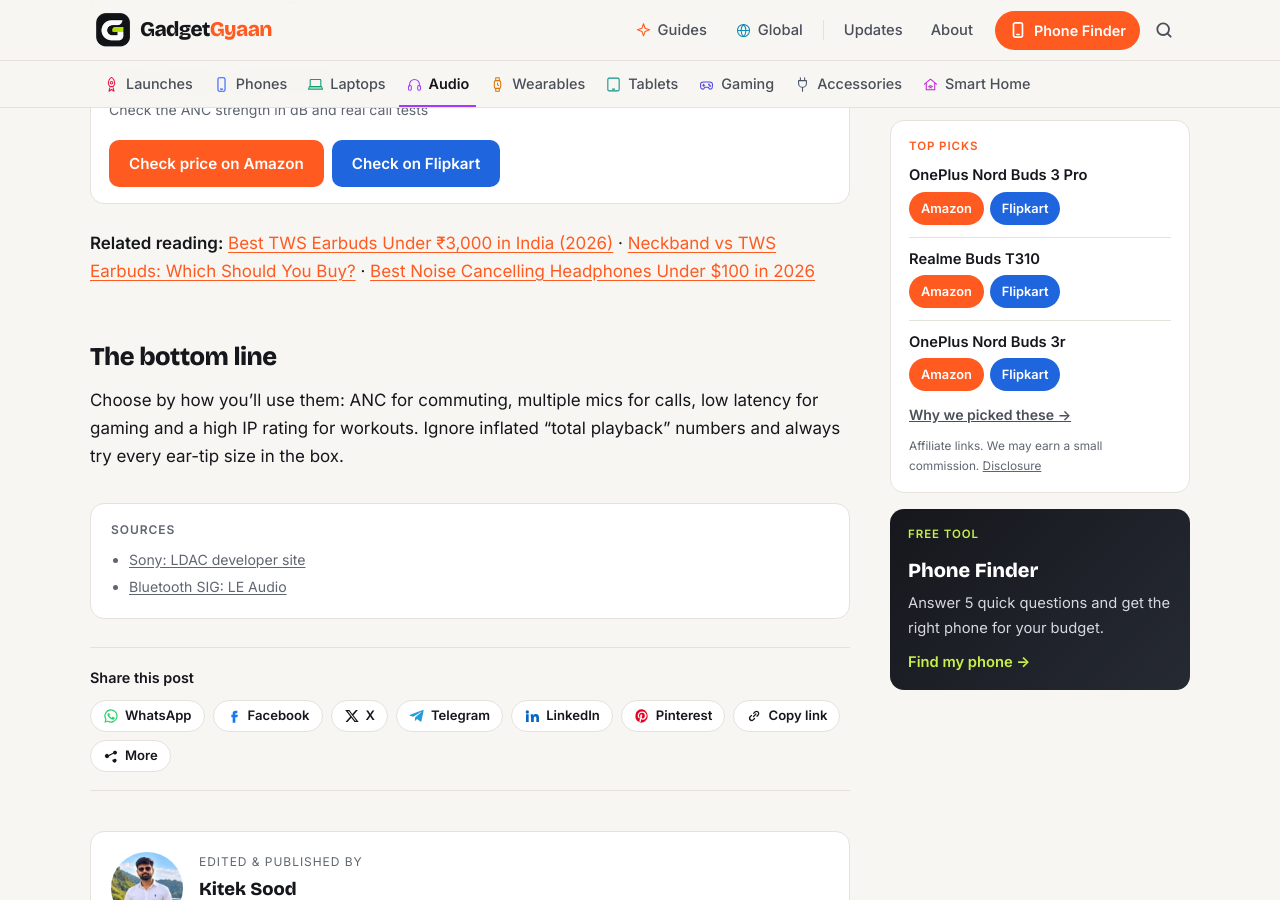
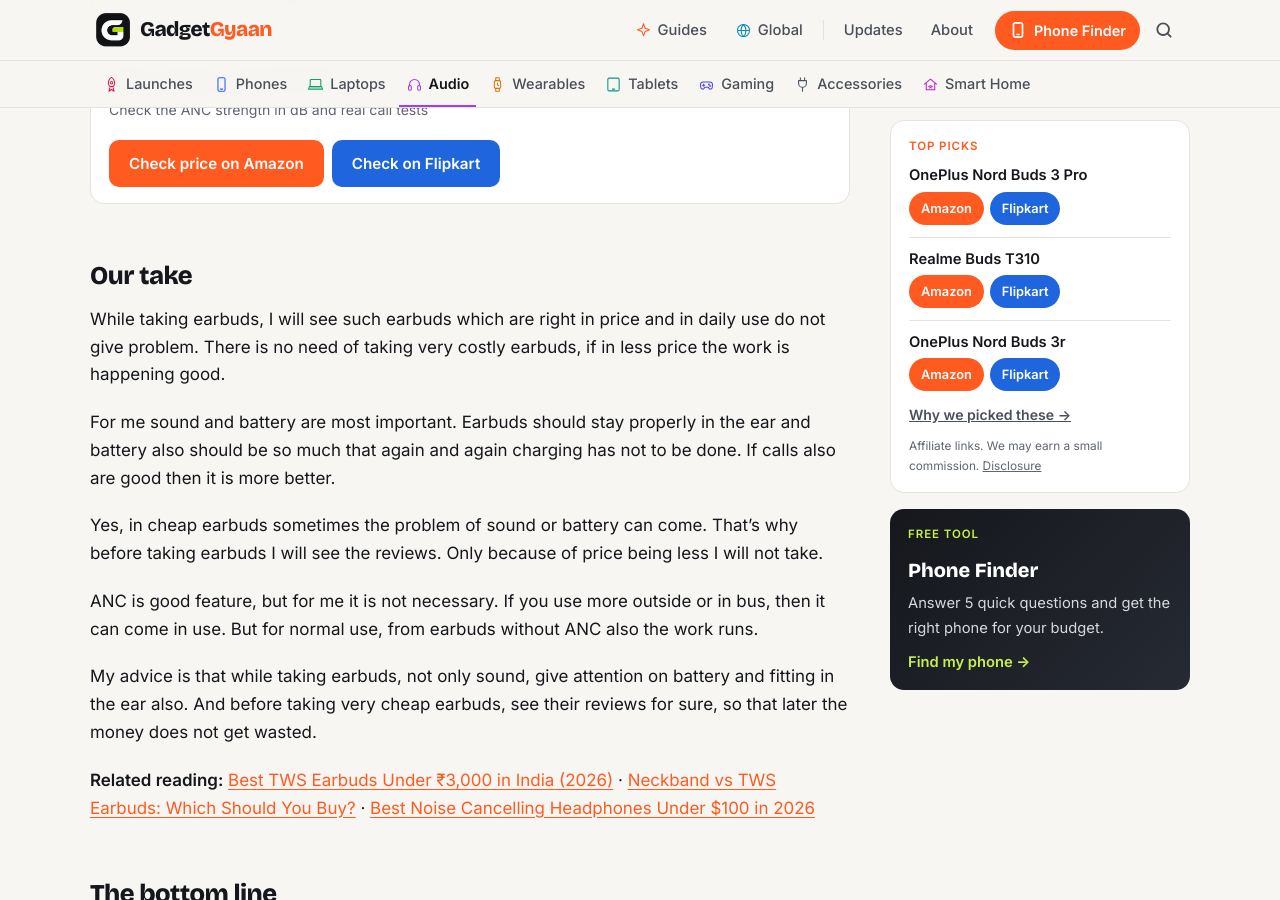
Before and after one commit to kiteksood167/kiteksood167.github.io, a Jekyll site: the page built from _posts/2026-10-18-tws-earbuds-buying-guide.md, in a window 1280 px wide and 900 px high, scrolled down 4270 px. Built offline with Jekyll 4.4.1, drawn with Linux system fonts in a browser that asks for light colours; comment, search, counter and statistics services are not loaded; some of the changed text lies outside the part shown.

Commit message:
TWS earbuds guide: add owner's Our take
Co-Authored-By: Claude Opus 5.5 <noreply@anthropic.com>
Claude-Session: https://claude.ai/code/session_01WQRPmSxMwztgHXfstCGpBN

```diff
--- a/_posts/2026-10-18-tws-earbuds-buying-guide.md
+++ b/_posts/2026-10-18-tws-earbuds-buying-guide.md
@@ -79,6 +80,18 @@ Calls depend on microphones, not speakers. Earbuds with **multiple mics per bud*
 
 {% include buy.html name="ANC earbuds under ₹5,000" query="ANC TWS earbuds under 5000" note="Check the ANC strength in dB and real call tests" %}
 
+## Our take
+
+While taking earbuds, I will see such earbuds which are right in price and in daily use do not give problem. There is no need of taking very costly earbuds, if in less price the work is happening good.
+
+For me sound and battery are most important. Earbuds should stay properly in the ear and battery also should be so much that again and again charging has not to be done. If calls also are good then it is more better.
+
+Yes, in cheap earbuds sometimes the problem of sound or battery can come. That's why before taking earbuds I will see the reviews. Only because of price being less I will not take.
+
+ANC is good feature, but for me it is not necessary. If you use more outside or in bus, then it can come in use. But for normal use, from earbuds without ANC also the work runs.
+
+My advice is that while taking earbuds, not only sound, give attention on battery and fitting in the ear also. And before taking very cheap earbuds, see their reviews for sure, so that later the money does not get wasted.
+
 **Related reading:** [Best TWS Earbuds Under ₹3,000 in India (2026)](/best-tws-earbuds-under-3000/) · [Neckband vs TWS Earbuds: Which Should You Buy?](/neckband-vs-tws-earbuds/) · [Best Noise Cancelling Headphones Under $100 in 2026](/best-noise-cancelling-headphones-under-100/)
 
 ## The bottom line
```
Also changed, not shown: other parts of _posts/2026-10-18-tws-earbuds-buying-guide.md (+1 -0 lines).
